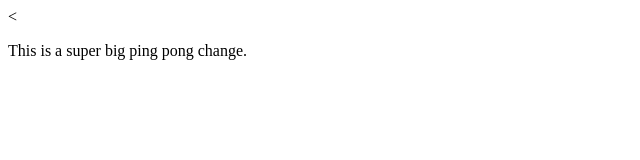
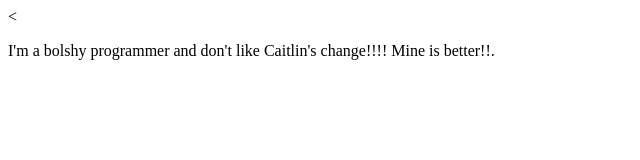
Before and after one commit to cj-smith/ppp, a plain HTML site: page index.html in a window 1280 px wide. Shown: the whole page, without its empty margins (0-640 px from the left). Drawn offline with Linux system fonts and the light colour scheme.

Commit message:
override previous changes

```diff
--- a/index.html
+++ b/index.html
@@ -6,7 +6,7 @@
 </head>
 <body>
 
-<p>This is a super big ping pong change.</p>
+<p>I'm a bolshy programmer and don't like Caitlin's change!!!! Mine is better!!.</p>
 
 </body>
 </html>
```
